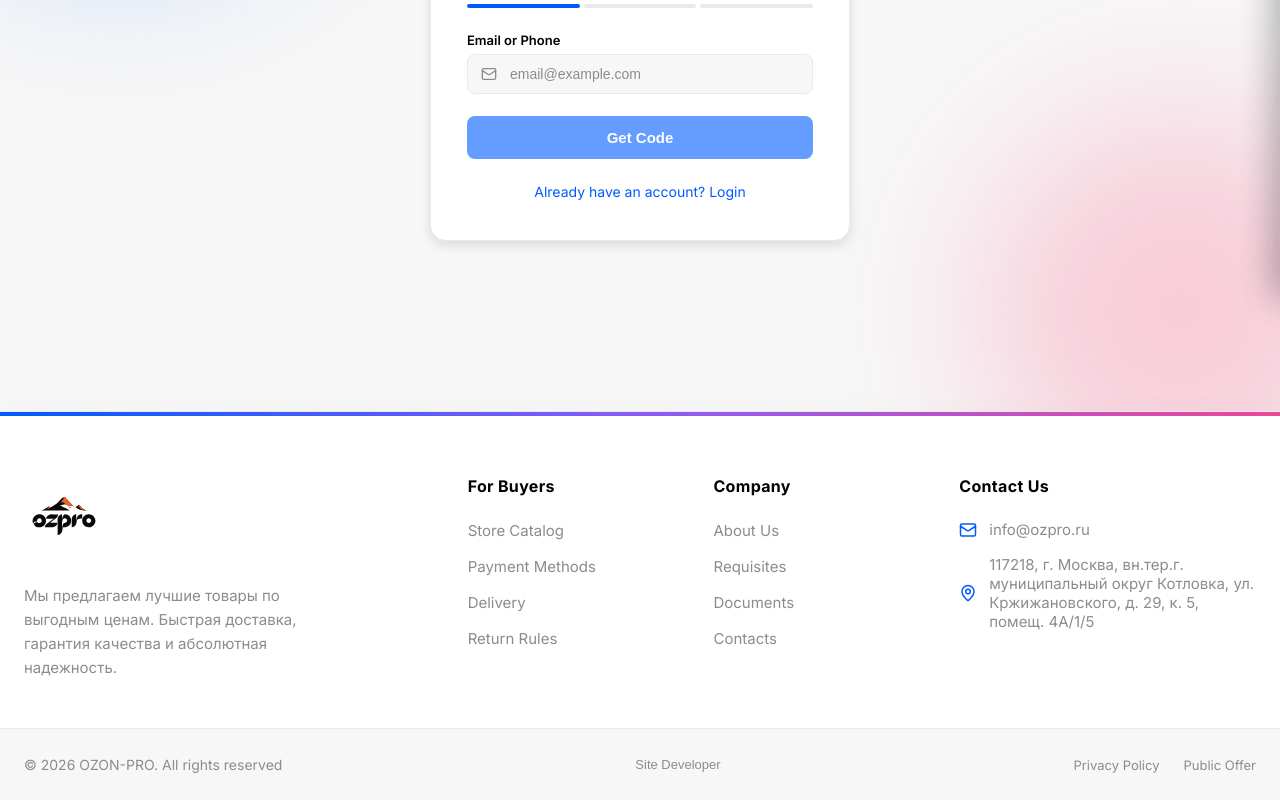
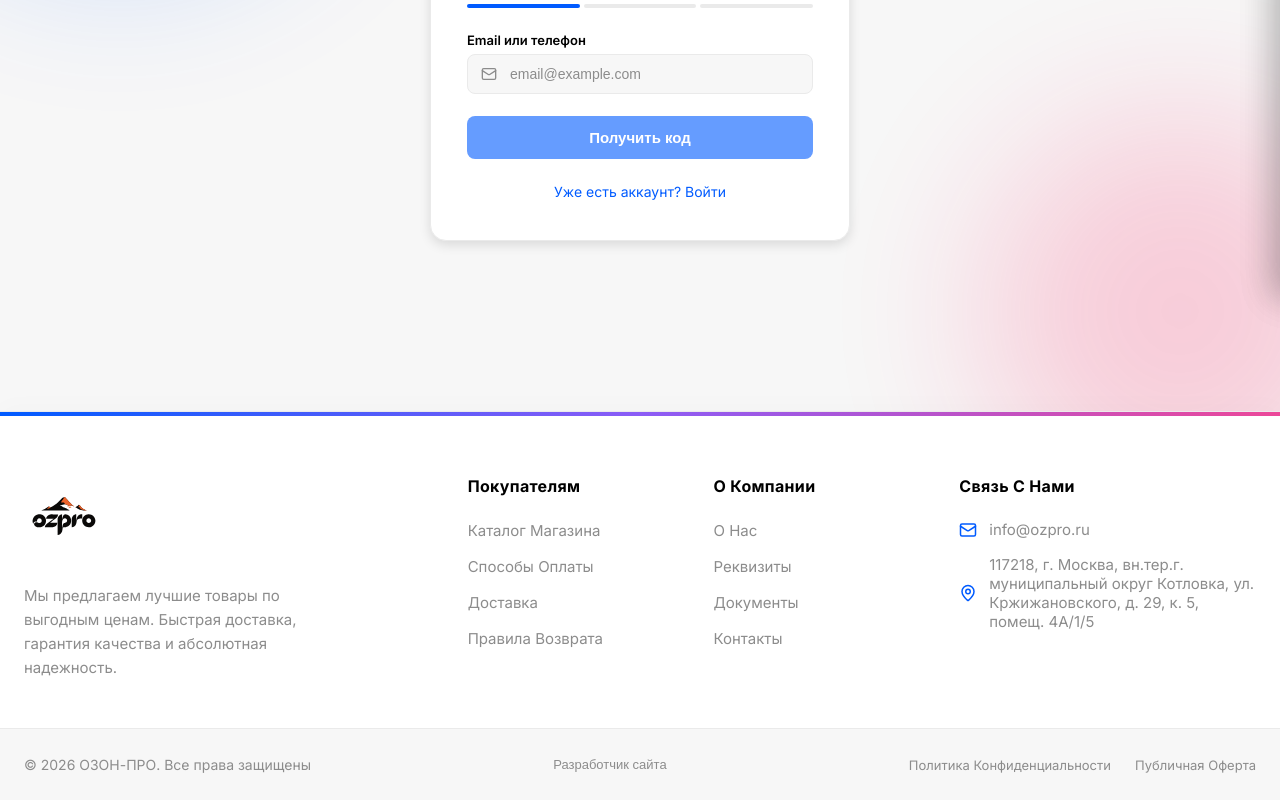
Before and after one commit to OldCoot1991/shop, a Next.js app: page /register in a window 1280 px wide. Shown: the part 502-1302 px from the top of the page. Built offline with nearby package versions, Linux system fonts and the light colour scheme.

Commit message:
исправил ошибки

```diff
--- a/src/app/layout.tsx
+++ b/src/app/layout.tsx
@@ -25,7 +25,7 @@ export default function RootLayout({
   children: React.ReactNode;
 }) {
   return (
-    <html lang="en">
+    <html lang="ru">
       <body className={inter.className} suppressHydrationWarning>
         <Providers>
           <div style={{ display: 'flex', flexDirection: 'column', minHeight: '100vh' }}>
--- a/src/components/layout/Footer/Footer.module.css
+++ b/src/components/layout/Footer/Footer.module.css
@@ -70,6 +70,7 @@
   margin: 0 0 24px 0;
   color: var(--color-text, #111827);
   letter-spacing: 0.02em;
+  text-transform: capitalize;
 }
 
 .list {
@@ -88,6 +89,7 @@
   transition: all 0.2s ease;
   position: relative;
   display: inline-block;
+  text-transform: capitalize;
 }
 
 .link::after {
@@ -172,6 +174,7 @@
   font-size: 13px;
   text-decoration: none;
   transition: color 0.2s ease;
+  text-transform: capitalize;
 }
 
 .legalLinks a:hover {
--- a/src/components/layout/Header/Header.module.css
+++ b/src/components/layout/Header/Header.module.css
@@ -55,6 +55,7 @@
   font-weight: 600;
   cursor: pointer;
   transition: background-color 0.2s;
+  text-transform: capitalize;
 }
 
 .catalogBtn:hover {
@@ -130,6 +131,7 @@
   transition: all 0.2s ease;
   background: transparent;
   border: 1px solid transparent;
+  text-transform: capitalize;
 }
 
 .catalogDropdownItem:hover {
@@ -169,6 +171,7 @@
 .actionText {
   font-size: 13px;
   font-weight: 400;
+  text-transform: capitalize;
 }
 
 .cartBadge {
--- a/src/components/layout/LoginPage/LoginPage.module.css
+++ b/src/components/layout/LoginPage/LoginPage.module.css
@@ -73,6 +73,10 @@
     height: 68px;
     width: auto;
     object-fit: contain;
+}
+
+:global(html[data-theme="dark"]) .logoImg {
+    filter: invert(1) hue-rotate(180deg);
 }
 
 /* ── Headings ── */
--- a/src/components/layout/RegisterPage/RegisterPage.module.css
+++ b/src/components/layout/RegisterPage/RegisterPage.module.css
@@ -73,6 +73,10 @@
     height: 68px;
     width: auto;
     object-fit: contain;
+}
+
+:global(html[data-theme="dark"]) .logoImg {
+    filter: invert(1) hue-rotate(180deg);
 }
 
 /* ── Headings ── */
--- a/src/components/ui/ApiProductCard/ApiProductCard.module.css
+++ b/src/components/ui/ApiProductCard/ApiProductCard.module.css
@@ -93,11 +93,10 @@
   font-weight: 500;
   margin: 0;
   color: var(--color-text);
-  display: -webkit-box;
-  -webkit-line-clamp: 2;
-  line-clamp: 2;
-  -webkit-box-orient: vertical;
+  white-space: nowrap;
   overflow: hidden;
+  text-overflow: ellipsis;
+  display: block;
   line-height: 1.4;
   text-transform: capitalize;
 }
--- a/src/components/ui/AuthModal/AuthModal.module.css
+++ b/src/components/ui/AuthModal/AuthModal.module.css
@@ -22,7 +22,8 @@
   transform: translate(-50%, -48%) scale(0.96);
   z-index: 201;
   width: min(460px, 96vw);
-  background: var(--color-surface, #fff);
+  background: var(--color-modal-bg);
+  border: 1px solid var(--color-border);
   border-radius: 20px;
   box-shadow: 0 24px 80px rgba(0, 0, 0, 0.22);
   padding: 36px 32px 32px;
@@ -73,10 +74,15 @@
   object-fit: contain;
 }
 
+:global(html[data-theme="dark"]) .logoImg {
+  filter: invert(1) hue-rotate(180deg);
+}
+
 /* Tabs */
 .tabs {
   display: flex;
-  background: var(--color-surface-secondary, #f4f4f5);
+  background: var(--color-body);
+  border: 1px solid var(--color-border);
   border-radius: 12px;
   padding: 4px;
   margin-bottom: 24px;
@@ -97,8 +103,8 @@
     color 0.15s;
 }
 .tabActive {
-  background: var(--color-surface, #fff);
-  color: var(--color-text, #111);
+  background: var(--color-modal-bg);
+  color: var(--color-text);
   box-shadow: 0 1px 6px rgba(0, 0, 0, 0.1);
   font-weight: 600;
 }
@@ -135,11 +141,11 @@
 .input {
   width: 100%;
   padding: 11px 14px 11px 40px;
-  border: 1.5px solid var(--color-border, #e4e4e7);
+  border: 1.5px solid var(--color-border);
   border-radius: 10px;
   font-size: 14px;
-  background: var(--color-bg, #fff);
-  color: var(--color-text, #111);
+  background: var(--color-body);
+  color: var(--color-text);
   outline: none;
   transition:
     border-color 0.15s,
@@ -147,11 +153,11 @@
   box-sizing: border-box;
 }
 .input:focus {
-  border-color: var(--color-primary, #6366f1);
-  box-shadow: 0 0 0 3px rgba(99, 102, 241, 0.12);
+  border-color: var(--color-primary);
+  box-shadow: 0 0 0 3px rgba(0, 91, 255, 0.12);
 }
 .input::placeholder {
-  color: var(--color-text-muted, #bbb);
+  color: var(--color-muted);
 }
 .togglePassword {
   position: absolute;
--- a/src/components/ui/ProductCard/ProductCard.module.css
+++ b/src/components/ui/ProductCard/ProductCard.module.css
@@ -113,12 +113,10 @@
   line-height: 1.4;
   margin: 0 0 8px 0;
   color: var(--color-text);
-  display: -webkit-box;
-  -webkit-line-clamp: 2;
-  line-clamp: 2;
-  -webkit-box-orient: vertical;
+  white-space: nowrap;
   overflow: hidden;
-  flex-grow: 1;
+  text-overflow: ellipsis;
+  display: block;
   text-transform: capitalize;
 }
 
--- a/src/lib/i18n.ts
+++ b/src/lib/i18n.ts
@@ -25,7 +25,7 @@ i18n
             escapeValue: false,
         },
         detection: {
-            order: ['localStorage', 'navigator', 'htmlTag'],
+            order: ['localStorage', 'htmlTag'],
             caches: ['localStorage'],
         },
     });
```
